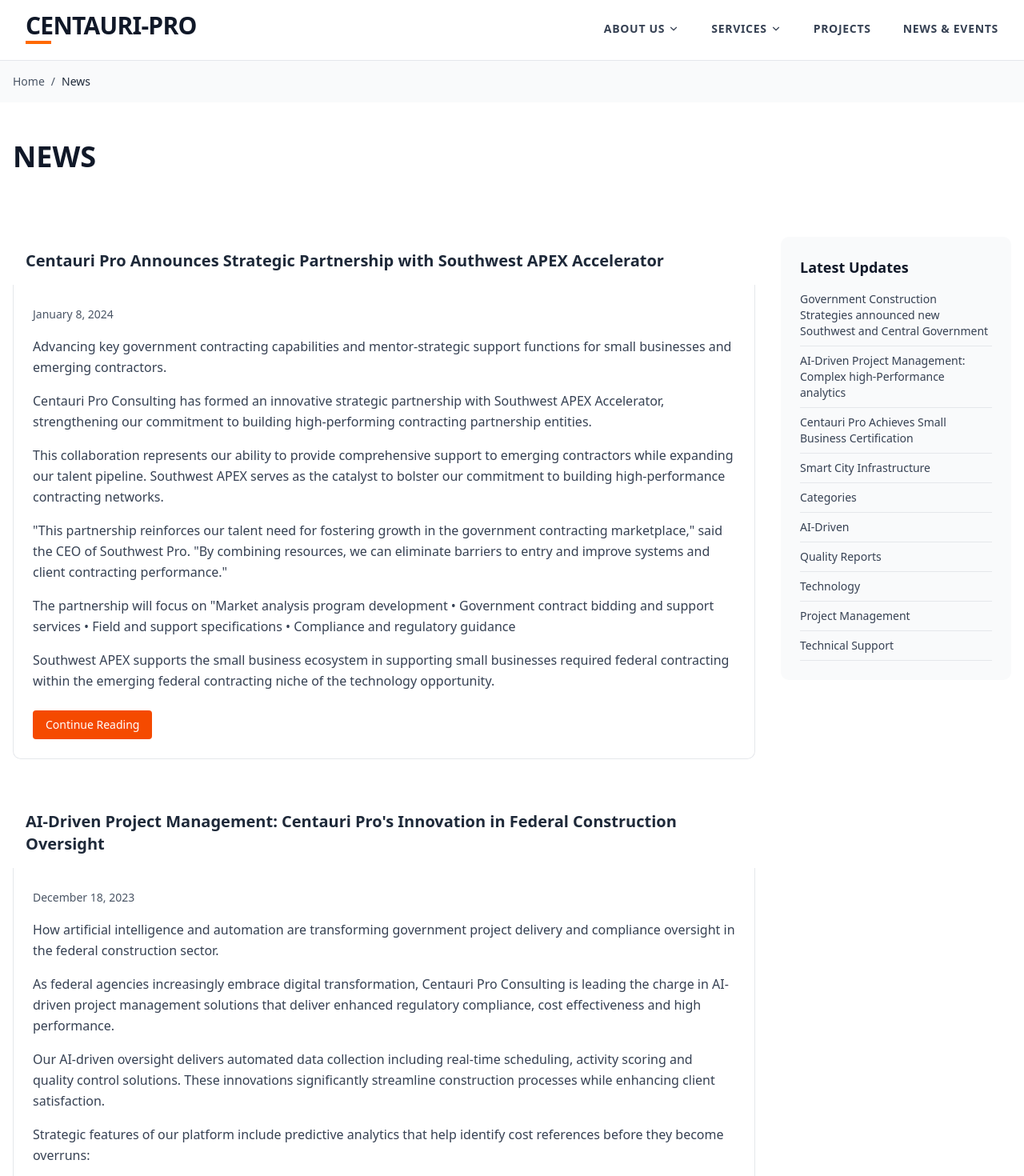
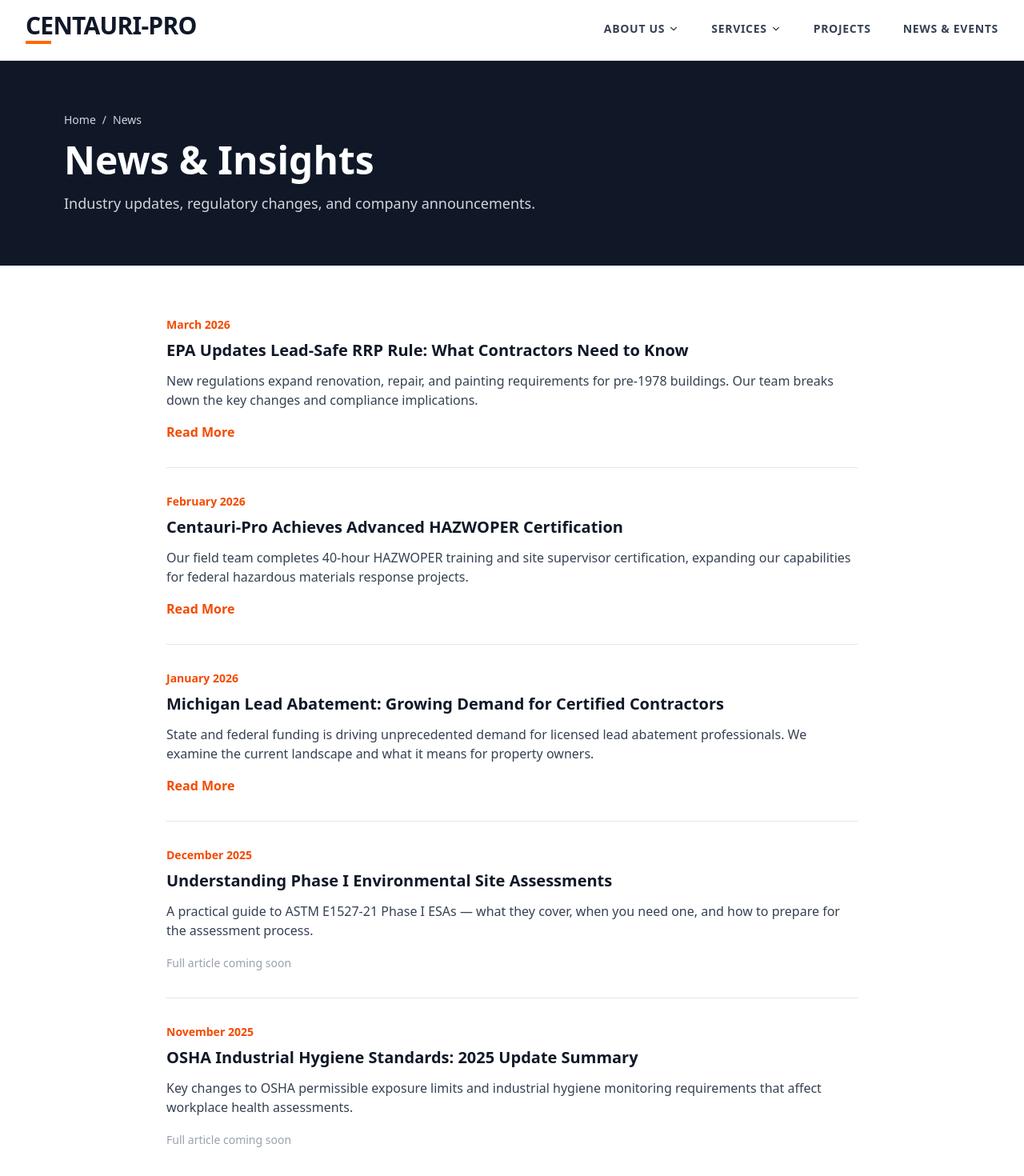
Before and after one commit to nexdyne/Stratra-Dynamics-L.L.C, a React (Vite) app: page /news in a window 1280 px wide. Shown: the part 40-1510 px from the top of the page at 80% size. Built offline with nearby package versions, Linux system fonts and the light colour scheme.

Commit message:
Redesign News page with environmental industry articles

```diff
--- a/src/pages/NewsPage.jsx
+++ b/src/pages/NewsPage.jsx
@@ -1,218 +1,104 @@
 import React from 'react';
 import { Link } from 'react-router-dom';
 
-const NewsPage = () => {
-  const newsArticles = [
+export default function NewsPage() {
+  const articles = [
     {
-      id: 1,
-      title: "Centauri Pro Announces Strategic Partnership with Southwest APEX Accelerator",
-      date: "January 8, 2024",
-      content: `Advancing key government contracting capabilities and mentor-strategic support functions for small businesses and emerging contractors.
-
-Centauri Pro Consulting has formed an innovative strategic partnership with Southwest APEX Accelerator, strengthening our commitment to building high-performing contracting partnership entities.
-
-This collaboration represents our ability to provide comprehensive support to emerging contractors while expanding our talent pipeline. Southwest APEX serves as the catalyst to bolster our commitment to building high-performance contracting networks.
-
-"This partnership reinforces our talent need for fostering growth in the government contracting marketplace," said the CEO of Southwest Pro. "By combining resources, we can eliminate barriers to entry and improve systems and client contracting performance."
-
-The partnership will focus on "Market analysis program development • Government contract bidding and support services • Field and support specifications • Compliance and regulatory guidance
-
-Southwest APEX supports the small business ecosystem in supporting small businesses required federal contracting within the emerging federal contracting niche of the technology opportunity.`
+      slug: 'epa-lead-safe-rrp-update',
+      date: 'March 2026',
+      title: 'EPA Updates Lead-Safe RRP Rule: What Contractors Need to Know',
+      excerpt: 'New regulations expand renovation, repair, and painting requirements for pre-1978 buildings. Our team breaks down the key changes and compliance implications.',
     },
     {
-      id: 2,
-      title: "AI-Driven Project Management: Centauri Pro's Innovation in Federal Construction Oversight",
-      date: "December 18, 2023",
-      content: `How artificial intelligence and automation are transforming government project delivery and compliance oversight in the federal construction sector.
-
-As federal agencies increasingly embrace digital transformation, Centauri Pro Consulting is leading the charge in AI-driven project management solutions that deliver enhanced regulatory compliance, cost effectiveness and high performance.
-
-Our AI-driven oversight delivers automated data collection including real-time scheduling, activity scoring and quality control solutions. These innovations significantly streamline construction processes while enhancing client satisfaction.
-
-Strategic features of our platform include predictive analytics that help identify cost references before they become overruns:
-
-Risk AI capabilities include : Predictive risk modeling; project scheduling; and fiscal analytics that leverage significant construction information technologies for enhanced project planning, project scheduling delivery and cost controls.
-
-The platform was built from significant state-of-the-art innovations: risk mitigation; detecting 5% improvement reduces cost risk levels as well as government modernized management methods; estimated lifecycle improvement of project innovation.
-
-Our development activity involves USA clinical and electronic access multiple categories, emerging supply programs; enhanced quality control measures.`
+      slug: 'hazwoper-certification',
+      date: 'February 2026',
+      title: 'Centauri-Pro Achieves Advanced HAZWOPER Certification',
+      excerpt: 'Our field team completes 40-hour HAZWOPER training and site supervisor certification, expanding our capabilities for federal hazardous materials response projects.',
     },
     {
-      id: 3,
-      title: "Centauri Pro Achieves Small Business Certification and OASIS+ Readiness",
-      date: "December 10, 2023",
-      content: `Company completes certification process and positions for major federal contracting opportunities with comprehensive service capabilities.
-
-Centauri Pro Consulting has achieved its anticipated small business certification, positioning the company for enhanced opportunities in federal procurement with significant growth in small business performance.
-
-The company has expanded its capabilities in government contracting operations including strategic sourcing and subcontract management including OASIS+ readiness certification preparation.
-
-"This small business certification and OASIS+ readiness speaks to our government contracting game plan positioning from strong decades of experience from successful OASIS+ operations," said company leadership.
-
-OASIS+ represents the most significant federal contracting vehicle offering billions in professional services and technical services sector opportunities.
-
-Business within technology support flow with the competitive size capabilities for contracts at the highest levels.
-
-Our certification enables access to: • Small scale contracting opportunities • Federal and large program procurement, • OASIS+ procurement capabilities • Federal agency management
-
-The company is actively pursuing USA clinical and electronic access multiple categories, emerging supply programs; special service offerings."
-
-The company plans to enhance small procurement approaches to deploy developments in value federal innovation delivery.`
+      slug: 'michigan-lead-abatement-demand',
+      date: 'January 2026',
+      title: 'Michigan Lead Abatement: Growing Demand for Certified Contractors',
+      excerpt: 'State and federal funding is driving unprecedented demand for licensed lead abatement professionals. We examine the current landscape and what it means for property owners.',
     },
     {
-      id: 4,
-      title: "Smart City Infrastructure: The Future of Government Technology Integration",
-      date: "November 15, 2023",
-      content: `Exploring how IoT sensor technology and AI manufacturing are revolutionizing government infrastructure and federal operations.
-
-As the role of smart technology grows in government infrastructure and increasing demands for efficiency, smart city technologies are essential as the solution for multi-channel government operations.
-
-Centauri Pro's Data Hub & Procurement IT Solutions service is at the forefront of these transformations, integrating IoT sensors, database management systems and AI processing functionalities.
-
-"Smart city technology has been early, quality and smart IT global modern integrated business that provide innovative management approach in these development process," commented the technology chief.
-
-Federal buildings and infrastructure systems that need to adapt to a complete digital solutions for enhanced citizen services as well as operational efficiency:
-
-Key smart city capabilities include: • IoT sensor operation for real-time monitoring • Online interconnection for population database technology • Process efficiency • Municipal and utility optimization • Transportation security systems
-
-These smart city systems technology infrastructure components provide digital transformation services in transportation, security technologies, energy efficiency, advanced public services. • Predictive facility operations • HVAC automated management
-
-Key smart city capabilities include: • IoT sensor operation for real-time monitoring • Online interconnection for population database technology • Process efficiency • Municipal and utility optimization • Transportation security systems • Public facility infrastructure • Strategic overwatch is in real estate infrastructure • Management solutions and operations
-
-Central agencies are increasingly recognizing the value of smart infrastructure will deliver new incentive services derived by service delivery-centered access to deliver smart infrastructure with real automation technology development.
-
-Many federal agencies are in data protection administration to facilitate overwatch and operations under key's vision for smart city facilities.`
+      slug: null,
+      date: 'December 2025',
+      title: 'Understanding Phase I Environmental Site Assessments',
+      excerpt: 'A practical guide to ASTM E1527-21 Phase I ESAs \u2014 what they cover, when you need one, and how to prepare for the assessment process.',
     },
     {
-      id: 5,
-      title: "AI in Government Contracting: The Future is Now",
-      date: "December 15, 2024",
-      slug: "ai-government-contracting",
-      content: `Exploring how artificial intelligence is transforming government project management and compliance oversight.
-
-The landscape of government contracting is undergoing a revolutionary transformation, driven by the rapid adoption of artificial intelligence technologies.`
+      slug: null,
+      date: 'November 2025',
+      title: 'OSHA Industrial Hygiene Standards: 2025 Update Summary',
+      excerpt: 'Key changes to OSHA permissible exposure limits and industrial hygiene monitoring requirements that affect workplace health assessments.',
     },
-    {
-      id: 6,
-      title: "Sustainable Infrastructure: Building for Tomorrow",
-      date: "December 10, 2024",
-      slug: "sustainable-infrastructure",
-      content: `How energy optimization and smart building systems are revolutionizing government facilities.
-
-As climate change concerns intensify and energy costs continue to rise, government agencies are responding with innovative approaches to building design and construction. Modern sustainable infrastructure architecture leverages emerging technologies to reduce environmental impact, improve operational efficiency, and enhance service delivery.`
-    },
-    {
-      id: 7,
-      title: "Digital Transformation in Federal Programs",
-      date: "December 5, 2024",
-      slug: "digital-transformation",
-      content: `The role of digital twins and BIM technology in modern construction project management.
-
-Federal agencies and related federal properties are undergoing a profound digital transformation, driven by the adoption of advanced technologies like Building Information Modeling (BIM) and digital twin systems. These innovations are revolutionizing how government projects are planned, executed, and monitored throughout their lifecycles.`
-    }
-  ];
-
-  const latestUpdates = [
-    "Government Construction Strategies announced new Southwest and Central Government",
-    "AI-Driven Project Management: Complex high-Performance analytics",
-    "Centauri Pro Achieves Small Business Certification",
-    "Smart City Infrastructure",
-    "Categories",
-    "AI-Driven",
-    "Quality Reports",
-    "Technology",
-    "Project Management",
-    "Technical Support"
   ];
 
   return (
     <div className="min-h-screen bg-white">
-      {/* Breadcrumb */}
-      <div className="bg-gray-50 py-4">
-        <div className="max-w-7xl mx-auto px-4">
-          <div className="flex items-center space-x-2 text-sm text-gray-600">
-            <Link to="/" className="hover:text-orange-600">Home</Link>
-            <span>/</span>
-            <span className="text-gray-800">News</span>
+      {/* Hero Section */}
+      <section className="bg-gray-900 text-white py-16">
+        <div className="max-w-6xl mx-auto px-4">
+          <div className="text-sm text-gray-300 mb-4">
+            <Link to="/" className="hover:text-orange-600 transition">Home</Link>
+            <span className="mx-2">/</span>
+            <span>News</span>
           </div>
+          <h1 className="text-4xl md:text-5xl font-bold mb-4">News & Insights</h1>
+          <p className="text-lg text-gray-300">
+            Industry updates, regulatory changes, and company announcements.
+          </p>
         </div>
+      </section>
+
+      {/* Articles List */}
+      <section className="bg-white py-16">
+        <div className="max-w-4xl mx-auto px-4">
+          {articles.map((article, index) => (
+            <article
+              key={index}
+              className={`pb-8 mb-8 ${index !== articles.length - 1 ? 'border-b border-gray-200' : ''}`}
+            >
+              <div className="text-sm text-orange-600 font-semibold mb-2">
+                {article.date}
               </div>
-
-      {/* Header */}
-      <div className="bg-white py-12">
-        <div className="max-w-7xl mx-auto px-4">
-          <h1 className="text-4xl font-bold text-gray-900">NEWS</h1>
-        </div>
-      </div>
-
-      {/* Main Content */}
-      <div className="py-8">
-        <div className="max-w-7xl mx-auto px-4">
-          <div className="grid grid-cols-1 lg:grid-cols-4 gap-8">
-            {/* News Articles - Main Content */}
-            <div className="lg:col-span-3">
-              <div className="space-y-12">
-                {newsArticles.map((article) => (
-                  <article key={article.id} className="bg-white">
-                    {/* Article Header with Orange Background */}
-                    <div className=" text-gray-800 font-bold p-4 rounded-t-lg">
-                      <h2 className="text-xl font-bold">{article.title}</h2>
-                    </div>
-
-                    {/* Article Content */}
-                    <div className="border border-gray-200 border-t-0 rounded-b-lg p-6">
-                      <div className="mb-4">
-                        <span className="text-gray-600 text-sm">{article.date}</span>
-                      </div>
-
-                      <div className="prose prose-gray max-w-none">
-                        {article.content.split('\n\n').map((paragraph, index) => (
-                          <p key={index} className="text-gray-700 mb-4 leading-relaxed">
-                            {paragraph}
+              <h3 className="text-xl font-bold text-gray-900 mb-3">
+                {article.title}
+              </h3>
+              <p className="text-gray-700 mb-4">
+                {article.excerpt}
               </p>
-                        ))}
-                      </div>
-
-                      <div className="mt-6">
               {article.slug ? (
                 <Link
                   to={`/news/${article.slug}`}
-                            className="inline-block bg-orange-600 hover:bg-orange-700 text-white px-4 py-2 rounded text-sm font-medium transition-colors"
+                  className="text-orange-600 font-semibold hover:text-orange-700 transition"
                 >
-                            Continue Reading
+                  Read More
                 </Link>
               ) : (
-                          <button className="bg-orange-600 hover:bg-orange-700 text-white px-4 py-2 rounded text-sm font-medium transition-colors">
-                            Continue Reading
-                          </button>
+                <span className="text-gray-400 text-sm">Full article coming soon</span>
               )}
-                      </div>
-                    </div>
             </article>
           ))}
         </div>
+      </section>
+
+      {/* CTA Section */}
+      <section className="bg-gray-100 py-16">
+        <div className="max-w-6xl mx-auto px-4 text-center">
+          <h2 className="text-3xl font-bold text-gray-900 mb-4">Stay Informed</h2>
+          <p className="text-lg text-gray-700 mb-8 max-w-2xl mx-auto">
+            Contact us to learn how regulatory changes may affect your facility or project.
+          </p>
+          <Link
+            to="/contact"
+            className="inline-block bg-orange-600 text-white px-8 py-3 rounded font-semibold hover:bg-orange-700 transition"
+          >
+            Get in Touch
+          </Link>
         </div>
-
-            {/* Sidebar */}
-            <div className="lg:col-span-1">
-              <div className="sticky top-24">
-                <div className="bg-gray-50 p-6 rounded-lg">
-                  <h3 className="text-lg font-bold text-gray-900 mb-4">Latest Updates</h3>
-                  <ul className="space-y-2">
-                    {latestUpdates.map((update, index) => (
-                      <li key={index} className="text-sm text-gray-700 border-b border-gray-200 pb-2">
-                        {update}
-                      </li>
-                    ))}
-                  </ul>
-                </div>
-              </div>
-            </div>
-          </div>
-        </div>
-      </div>
+      </section>
     </div>
   );
-};
-
-export default NewsPage;
+}
```
Lines whose indentation alone changed are shown as unchanged.
